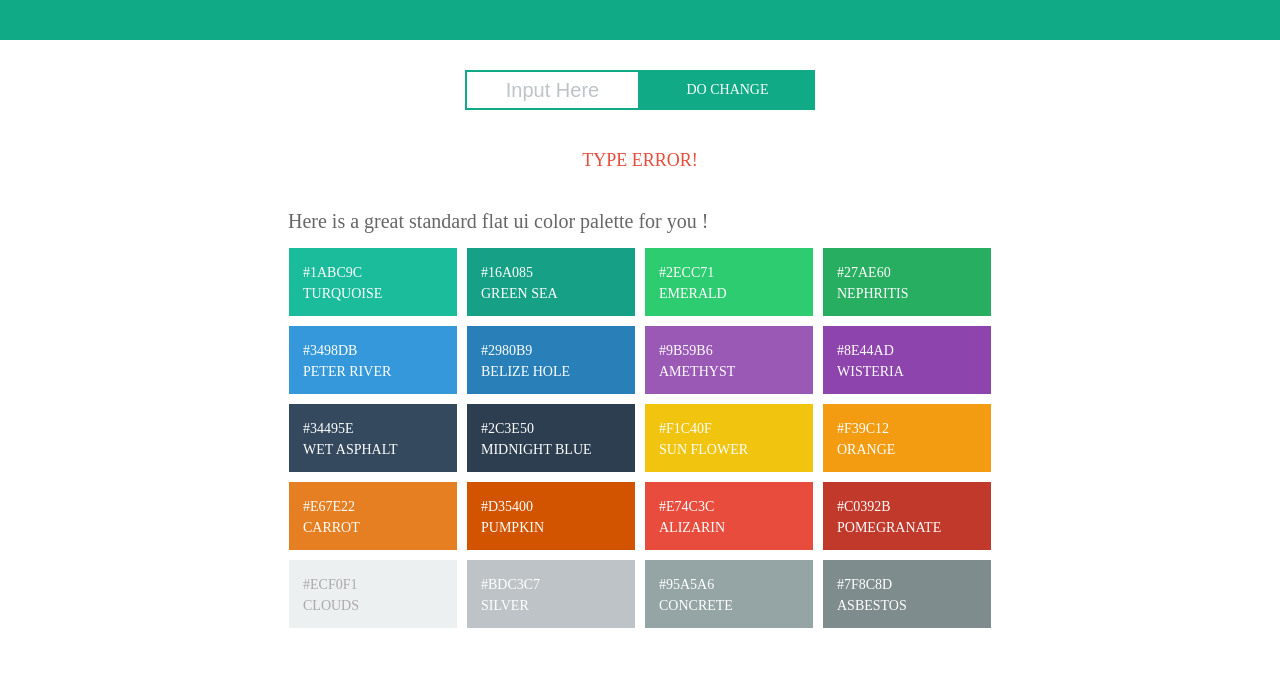
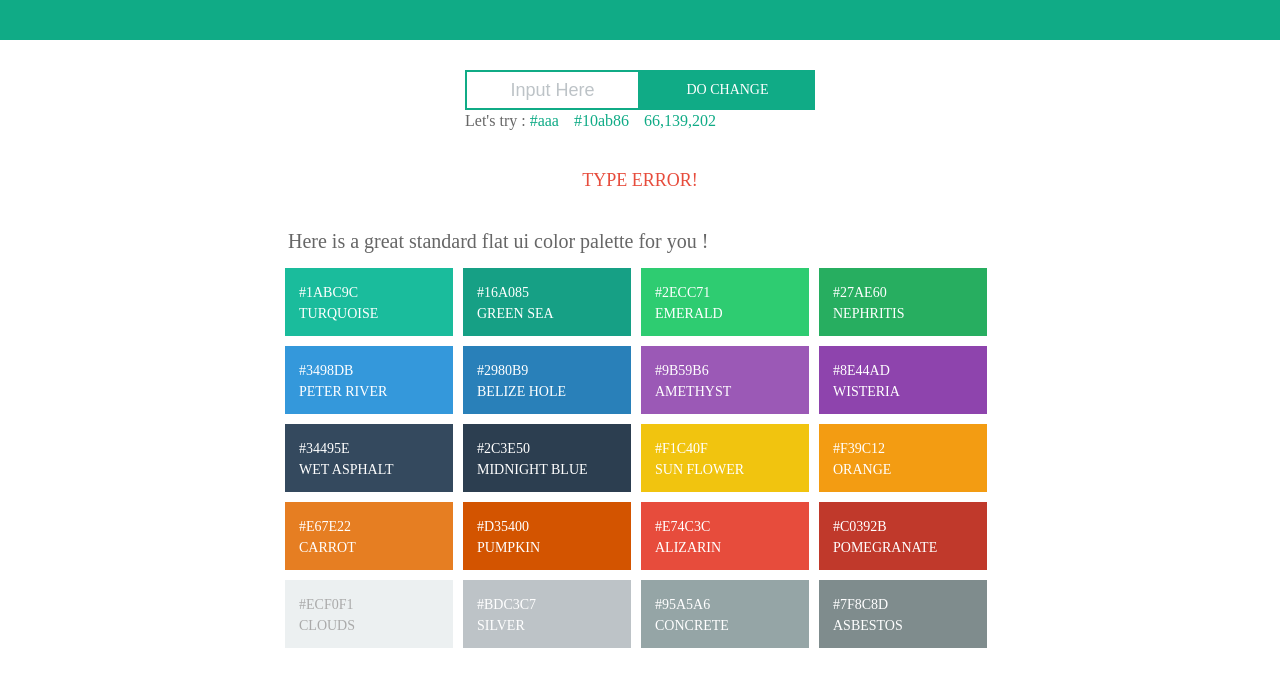
Before and after one commit to Swiminsky/change-between-rgb-hex, a plain HTML site: page index.html in a window 1280 px wide. Both pictures are taken after a click on the element "DO CHANGE". Drawn offline with Linux system fonts and the light colour scheme.

Commit message:
add try color & history platform

```diff
--- a/index.css
+++ b/index.css
@@ -1 +1,23 @@
-*{margin:0;padding:0;}#app{margin:0 auto;text-align:center;font-family:STXihei;}#app ::-webkit-input-placeholder{color:#bdc3c7;font-family:inherit;}#app .u-topbar{height:40px;background:#10ab86;}#app input{width:175px;height:40px;display:inline-block;font-size:20px;margin-top:30px;color:#10ab86;text-align:center;box-sizing:border-box;transition:0.5s;border:2px solid #10ab86;transition:border-color ease-in-out 0.15s,box-shadow ease-in-out 0.15s;}#app input:focus{border-color:#66afe9;outline:0;-webkit-box-shadow:inset 0 1px 1px rgba(0,0,0,0.075),0 0 8px rgba(102,175,233,0.6);box-shadow:inset 0 1px 1px rgba(0,0,0,0.075),0 0 8px rgba(102,175,233,0.6);}#app .btn{display:inline-block;text-align:center;width:175px;height:40px;font-size:14px;line-height:40px;color:#fff;transition:0.5s;vertical-align:bottom;cursor:pointer;}#app .u-res{width:350px;height:60px;font-size:18px;line-height:60px;color:#fff;margin:20px auto;font-family:inherit;}#app .u-err{width:350px;height:60px;font-size:18px;line-height:60px;color:#e74c3c;margin:20px auto;font-family:inherit;}#app .u-plt{max-width:720px;margin:0 auto;}#app .u-plt .u-tip{text-align:left;margin:10px 8px;font-size:20px;color:#666;}#app .u-plt .u-plt-i{width:140px;height:40px;display:inline-block;text-align:left;padding:14px;margin:5px;color:#fff;font-size:14px;}#app .u-plt .u-plt-i div{line-height:1.5;}
+*{margin:0;padding:0;}
+#app{margin:0 auto;text-align:center;font-family:STXihei;position:relative;}
+#app ::-webkit-input-placeholder{color:#bdc3c7;font-family:inherit;}
+#app .u-topbar{height:40px;background:#10ab86;}
+#app input{width:175px;height:40px;display:inline-block;font-size:18px;margin-top:30px;color:#10ab86;text-align:center;box-sizing:border-box;transition:0.5s;border:2px solid #10ab86;transition:border-color ease-in-out 0.15s,box-shadow ease-in-out 0.15s;}
+#app input:focus{border-color:#66afe9;outline:0;-webkit-box-shadow:inset 0 1px 1px rgba(0,0,0,0.075),0 0 8px rgba(102,175,233,0.6);box-shadow:inset 0 1px 1px rgba(0,0,0,0.075),0 0 8px rgba(102,175,233,0.6);}
+#app .btn{display:inline-block;text-align:center;width:175px;height:40px;font-size:14px;line-height:40px;color:#fff;background:#10ab86;transition:0.5s;vertical-align:bottom;cursor:pointer;}
+#app .btn:hover{background:rgba(16,171,134,0.7);}
+#app .u-ex{width:350px;margin:2px auto;font-size:16px;text-align:left;color:#666;font-family:inherit;}
+#app .u-ex .u-ex-item{color:#10ab86;margin-right:15px;cursor:pointer;transition:0.25s;}
+#app .u-ex .u-ex-item:hover{color:rgba(16,171,134,0.7);text-decoration:underline;}
+#app .u-res{width:350px;height:60px;font-size:18px;line-height:60px;color:#fff;margin:20px auto;transition:0.5s;font-family:inherit;}
+#app .u-err{width:350px;height:60px;font-size:18px;line-height:60px;color:#e74c3c;margin:20px auto;font-family:inherit;}
+#app .u-plt{max-width:720px;margin:0 auto;text-align:left;}
+#app .u-plt .u-tip{text-align:left;margin:10px 8px;font-size:20px;color:#666;}
+#app .u-plt .u-plt-i{width:168px;height:68px;display:inline-block;cursor:pointer;padding:14px;margin:5px;color:#fff;font-size:14px;box-sizing:border-box;}
+#app .u-plt .u-plt-i div{line-height:1.5;}
+#app .u-history{max-width:720px;margin:0 auto;text-align:left;}
+#app .u-history .u-tip{text-align:left;margin:10px 8px;font-size:20px;color:#666;}
+#app .u-history .u-his-item{width:168px;height:68px;display:inline-block;cursor:pointer;padding:24px 14px;margin:5px;color:#fff;transition:0.5s;font-size:14px;box-sizing:border-box;}
+@media screen and (max-width: 720px){#app .u-plt{text-align:center;}
+#app .u-history{text-align:center;}
+}
--- a/index.js
+++ b/index.js
@@ -2,16 +2,27 @@ var cgModel = Regular.extend({
 	template:
 		"<div class='u-topbar' style='background:{color.bg}'></div>"+
 		"<input r-model={color.o} placeholder='Input Here' autofocus='autofocus' style='border:2px solid {color.bg}'/>" +
-		"<div class='btn' on-click={this.show(color.o)} style='background:{color.bg}'>DO CHANGE</div>" +
+		"<div class='btn' on-click={this.show(color.o)}>DO CHANGE</div>" +
+		"<div class='u-ex'>Let's try : "+
+		"{#list show.ex as ex}" +
+			"<span class='u-ex-item' on-click={this.show(ex)}>{ex}</span>"+
+		"{/list}"+
+		"</div>"+
 		"{#if show.status}"+
 		"<div class='u-res' style='background:{color.n}'>{color.n}</div>"+
 		"{#else}"+
 		"<div class='u-err'>{show.err}</div>"+
 		"{/if}"+
+		"<div class='u-history'>"+
+			"<div class='u-tip' r-hide='{!show.history.length}'>{show.historyTip}</div>"+
+			"{#list show.history as item}"+
+			"<div class='u-his-item' style='background:{item}'>{item}</div>"+
+			"{/list}"+
+		"</div>"+
 		"<div class='u-plt'>"+
 			"<div class='u-tip'>{show.tip}</div>"+
 			"{#list palette as item}"+
-				"<div class='u-plt-i' style={item.name==\"CLOUDS\"?'color:#aaa;background:'+item.color:'background:'+item.color}>"+
+				"<div class='u-plt-i' style={item.name==\"CLOUDS\"?'color:#aaa;background:'+item.color:'background:'+item.color} on-click={this.show(item.color)}>"+
 				"<div>{item.color}</div>"+
 				"<div>{item.name}</div>"+
 				"</div>"+
@@ -21,7 +32,8 @@ var cgModel = Regular.extend({
 		var r = '',
 			err = '',
 			_k = /#/.test(v),
-			_u = v.split(",");
+			_u = v.split(","),
+			_h = this.data.show.history;
 		//hex2rgb
 		if (_k && v.length == 4) {
 			for (var i = 1; i < 4; i++) {
@@ -29,6 +41,7 @@ var cgModel = Regular.extend({
 			}
 			r = "rgb("+r.slice(0, -1)+")";
 			// this.data.color.bg = r;
+			_h.unshift(v);
 			this.data.show.status = true;
 		}
 		//hex2rgb
@@ -38,6 +51,7 @@ var cgModel = Regular.extend({
 			}
 			r = "rgb("+r.slice(0, -1)+")";
 			// this.data.color.bg = r;
+			_h.unshift(v);
 			this.data.show.status = true;
 		}
 		//rgb2hex
@@ -48,6 +62,7 @@ var cgModel = Regular.extend({
 			}
 			r = "#" + r;
 			// this.data.color.bg = r;
+			_h.unshift("rgb("+v+")");
 			this.data.show.status = true;
 		}
 		//input error
@@ -56,18 +71,26 @@ var cgModel = Regular.extend({
 			this.data.color.bg = "#10ab86";
 			this.data.show.status = false;
 		}
+		if (_h.length > 8) {
+			this.data.show.history = _h.slice(0,8);
+		}
 		this.data.color.o = '';
 		this.data.color.n = r;
 	}
 })
-
 var cg = new cgModel({
 	data: {
 		show: {
-			ex: "",
-			status: "",
+			ex: [
+				"#aaa",
+				"#10ab86",
+				"66,139,202"
+			],
+			status: 0,
 			err: "",
-			tip: "Here is a great standard flat ui color palette for you !"
+			tip: "Here is a great standard flat ui color palette for you !",
+			historyTip: 'HISTORY',
+			history: []
 		},
 		color: {
 			o: "",
```
Also changed, not shown: index.html (+1 -2 lines), 1 other file.
